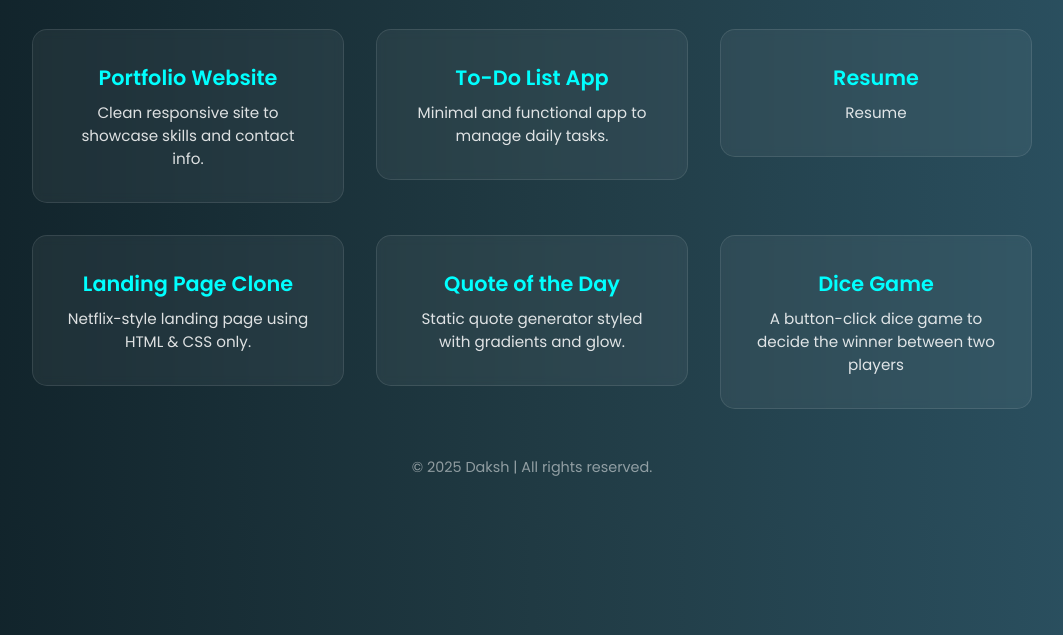
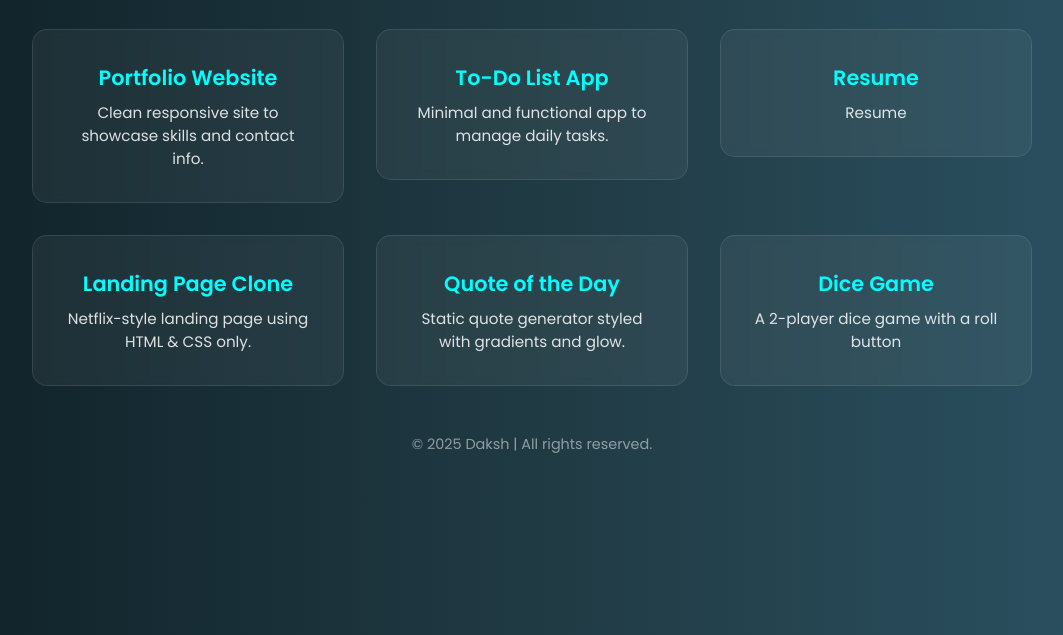
Before and after one commit to Daksh-chhabra/projects, a plain HTML site: page index.html in a window 1280 px wide. Shown: the part 165-800 px from the top of the page, without its empty margins (108-1171 px from the left). Drawn offline with Linux system fonts and the light colour scheme.

Commit message:
Update index.html

```diff
--- a/index.html
+++ b/index.html
@@ -120,7 +120,7 @@
       <a href="project/dice/dicee.html" target="_blank" class="card-link">
       <div class="card">
         <h3>Dice Game</h3>
-        <p>A button-click dice game to decide the winner between two players</p>
+        <p>A 2-player dice game with a roll button</p>
       </div>
     </a>
   </div>
```
